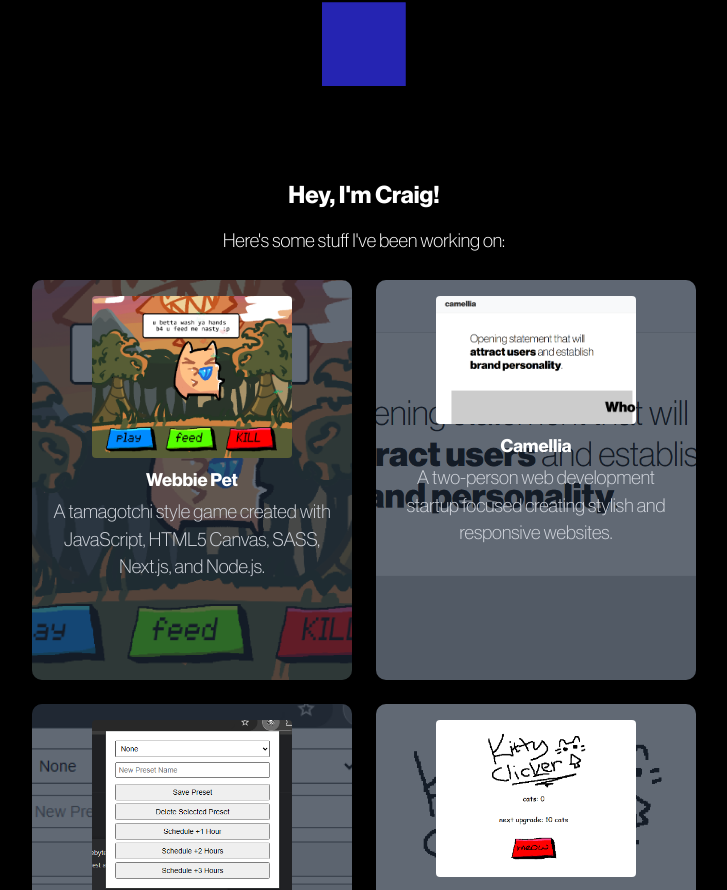
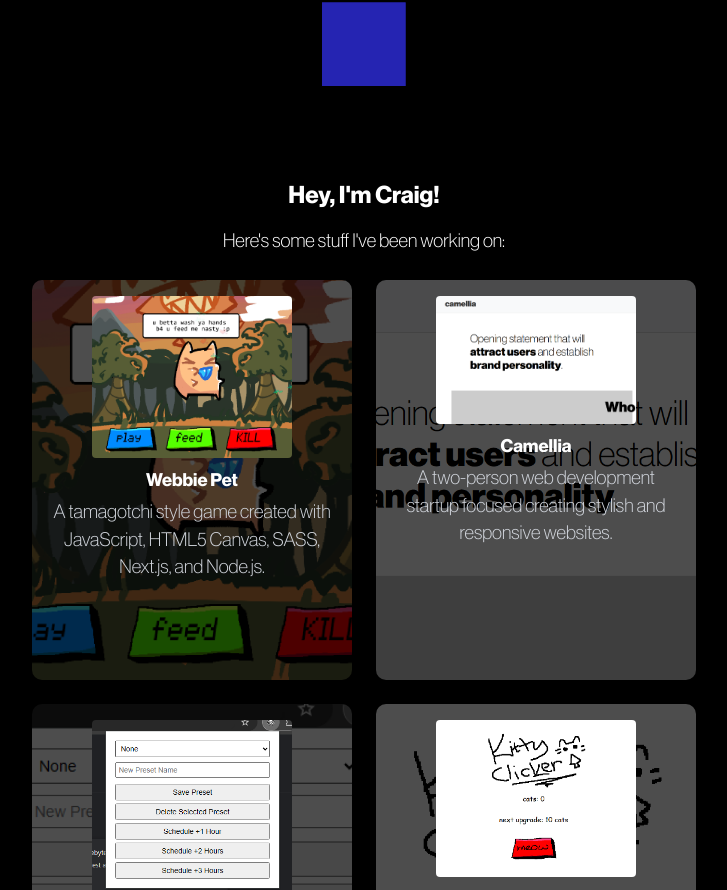
Before and after one commit to craigsterr/craigsite, a Next.js app: page / in a window 1280 px wide. Shown: the part 919-1809 px from the top of the page, without its empty margins (276-1003 px from the left). Built offline with nearby package versions, Linux system fonts and the light colour scheme.

Commit message:
changed bg black

```diff
--- a/app/components/ProjectCard.tsx
+++ b/app/components/ProjectCard.tsx
@@ -18,7 +18,7 @@ export default function ProjectCard({
       href={link}
       target="_blank"
       rel="noopener noreferrer"
-      className="bg-gray-800 rounded-lg shadow-md flex flex-col items-center max-w-xs w-80 h-100 transition-transform duration-300 hover:scale-105 overflow-hidden relative"
+      className="bg-gray-1000 rounded-lg shadow-md flex flex-col items-center max-w-xs w-80 h-100 transition-transform duration-300 hover:scale-105 overflow-hidden relative"
     >
       {/* Background image */}
       <div className="absolute inset-0 w-full h-full z-0">
--- a/app/components/Section.tsx
+++ b/app/components/Section.tsx
@@ -14,7 +14,7 @@ export default function Section({
   return (
     <section
       id={id}
-      className={`drop-shadow-[0_8px_24px_rgba(0,0,0,1)] mx-5 bg-black/60 rounded-2xl p-5 transition-transform duration-300 hover:scale-105 ${className}`}
+      className={`drop-shadow-[0_8px_24px_rgba(0,0,0,1)] mx-5 bg-black/20 rounded-2xl p-5 transition-transform duration-300 hover:scale-105 ${className}`}
     >
       {title && <h2 className="text-2xl font-bold mb-4">{title}</h2>}
       {children}
```
